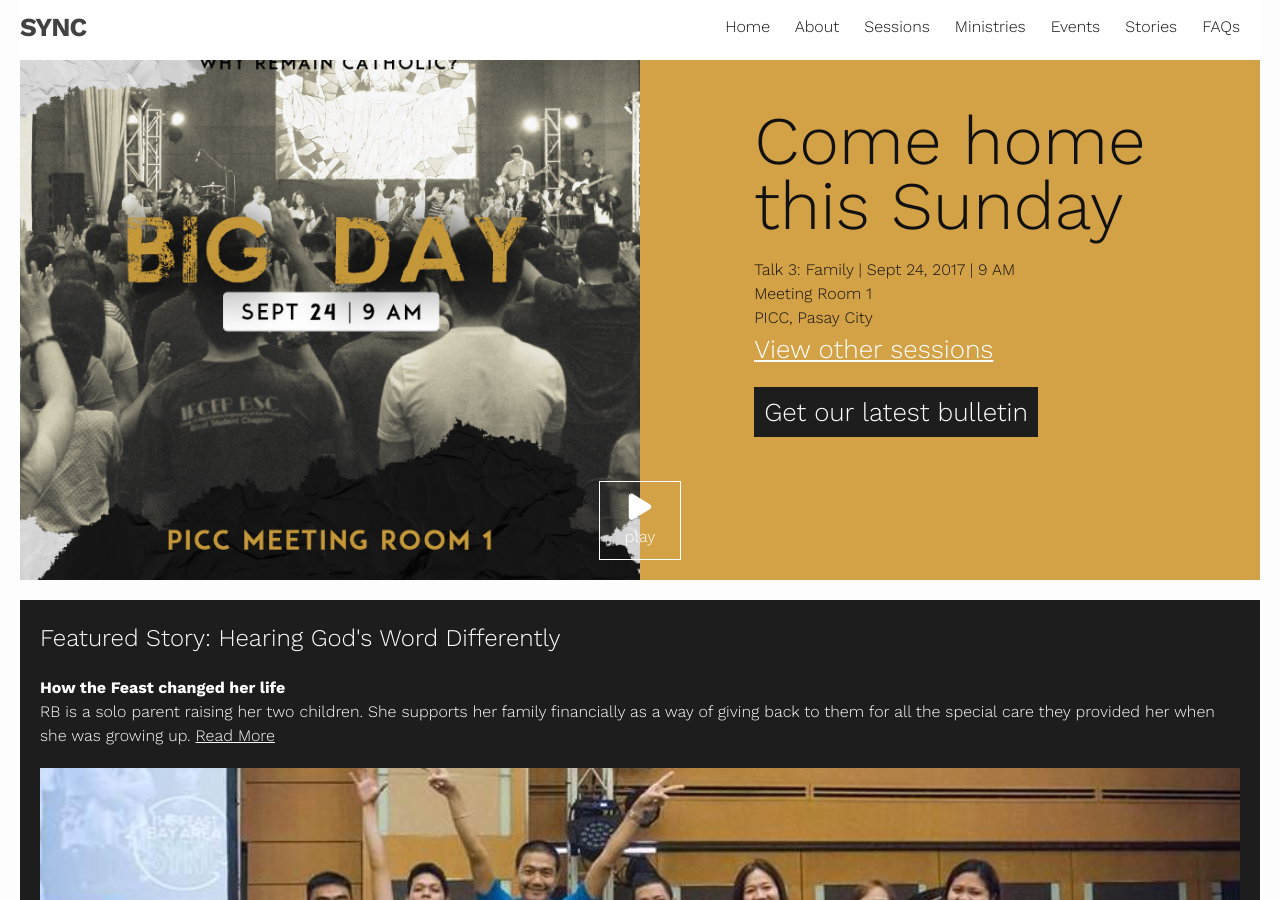
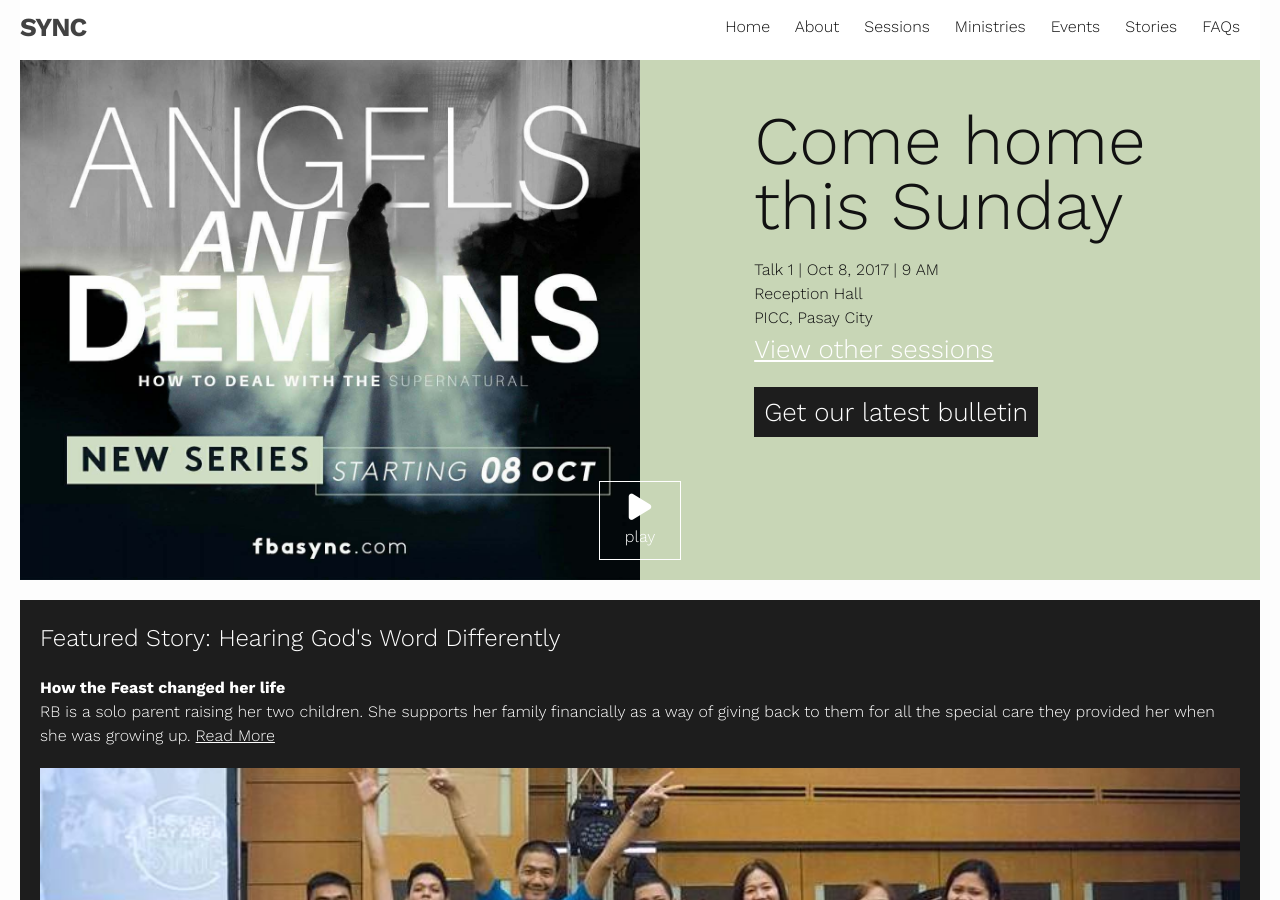
Before and after one commit to carlflor/fbasync, a Jekyll site: the page built from index.html, in a window 1280 px wide and 900 px high, scrolled down 750 px. Built offline with Jekyll 4.4.1, drawn with Linux system fonts in a browser that asks for light colours; nearby versions of some CDN libraries.

Commit message:
upates oct 8

```diff
--- a/index.html
+++ b/index.html
@@ -1,14 +1,15 @@
 ---
 layout: default
-sched_color: d4a246
-feast_image: treasure.jpg
-feast_title: 'Talk 3: Family'
-feast_date: Sept 24, 2017
+sched_color: c8d6b6
+feast_image: angels-demons.jpg
+feast_title: 'Talk 1'
+feast_date: Oct 8, 2017
 feast_time: 9 AM
+room: Reception Hall
 address: PICC, Pasay City
-bulletin: SYNC-BULLETIN-09172017.pdf
-events: chorus, llr, kcon
-video: "https://www.youtube.com/watch?v=OpGbjAWTEzU"
+bulletin: SYNC-BULLETIN-10012017.pdf
+events: deaf, video, kcon
+video: "https://www.youtube.com/watch?v=ZEIOjBaQYlc"
 ---
 <div class='hero'>
   {% include videobg.html %}
@@ -37,7 +38,7 @@ video: "https://www.youtube.com/watch?v=OpGbjAWTEzU"
       {% assign sync = site.data.sessions[1] %}
       <h4>
         {{page.feast_title}} | {{page.feast_date}} | {{page.feast_time}}<br>
-        {{sync.venue}}<br>
+        {%if page.room != 'none'%}{{page.room}}{% else %}{{sync.venue}}{% endif %}<br>
         {{page.address}}<br>
       </h4>
       <a href="{{ site.baseurl }}/sessions/">View other sessions</a><br><br>
```
Also changed, not shown: _data/events.yml (+11 -1 lines), pages/4_events.html (+10 -10 lines), assets/images/events/deaf-ministry-featured.jpg (added), assets/images/events/kcon-class.jpg (added), assets/images/events/kcon-speaker.jpg (added), assets/images/events/parking-banner.jpg (added), assets/images/events/video-featured.jpg (added), assets/images/talks/angels-demons.jpg (added), 2 other files.
